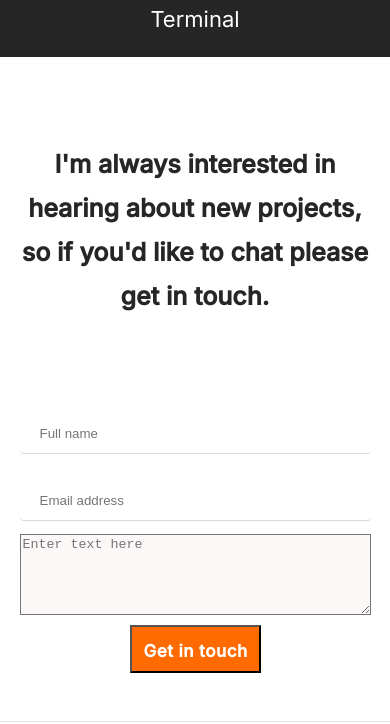
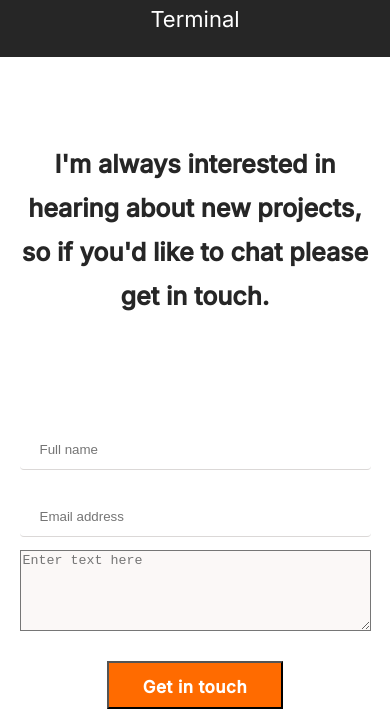
Before and after one commit to SSEKPIUS/Microverse-Portfolio, a website: page index.html in a window 390 px wide. Shown: the part 5576-6300 px from the top of the page. Drawn offline with Linux system fonts and the light colour scheme.

Commit message:
added section to footer

```diff
--- a/index.html
+++ b/index.html
@@ -228,7 +228,8 @@ don’t hestiate to contact me.
         </div>
       </section>
 
-      <section class="bottom">
+      <section>
+        <footer class="bottom">
         <div class="wrapper">
           <div class="contact">
             <div>
@@ -237,10 +238,18 @@ don’t hestiate to contact me.
               </span>
             </div>
             <div>
-              <form action="">
-                <input type="text" id="fname" name="fname" placeholder="Full name">
-                <input type="text" id="email" name="email" placeholder="Email address">
-                <textarea name="" id="" cols="10" rows="5" placeholder="Enter text here"></textarea>
+              <form action="https://formspree.io/f/xqkjbgbd"  method="post">
+                <ul>
+                  <li>
+                    <input type="text" id="fname" name="fname" placeholder="Full name" maxlength="30" required>
+                  </li>
+                  <li>
+                    <input type="email" id="email" name="email" placeholder="Email address" required>
+                  </li>
+                  <li>
+                    <textarea name="" id="" cols="10" rows="5" placeholder="Enter text here" maxlength="500" required></textarea>
+                  </li>
+                </ul>
                 <input type="submit" value="Get in touch">
               </form>
             </div>
@@ -253,6 +262,7 @@ don’t hestiate to contact me.
             <i class="fa fa-linkedin-square fa-lg" aria-hidden="true"></i>
             <i class="fa fa-twitter fa-lg" aria-hidden="true"></i>
           </div>
+        </footer>
       </section>
     </div>
 </body>
--- a/styles.css
+++ b/styles.css
@@ -504,7 +504,7 @@ header {
   background: #fbf8f7;
 }
 
-input[type=text],
+.bottom .contact input[type=text], .bottom .contact input[type=email],
 select {
   width: 100%;
   padding: 12px 20px;
@@ -515,7 +515,11 @@ select {
   box-sizing: border-box;
 }
 
-.bottom .contact input[type=text] {
+.bottom .contact input:hover {
+  border: 1px solid rgb(51, 36, 187);
+}
+
+.bottom .contact input[type=text], .bottom .contact  input[type=email]  {
   border: none;
   border-bottom: #dbd8d7 solid 1px;
   margin: 1em 0;
@@ -536,6 +540,10 @@ select {
   color: #fff;
   align-self: center;
   margin-top: 10px;
+}
+
+.bottom .contact input:hover {
+  border: 1px solid blue !important;
 }
 
 .bottom .social {
@@ -744,6 +752,12 @@ select {
 
   .bottom .contact > div {
     flex-basis: 100%;
+    margin: 0;
+  }
+
+  .bottom .contact ul {
+    list-style: none;
+    padding: 0;
   }
 
   .bottom .contact div:first-child {
@@ -752,4 +766,16 @@ select {
     line-height: 44px;
     padding: 35px 0;
   }
+
+  .bottom .contact  input[type=text], .bottom .contact  input[type=email] {
+    width: 100%;
+  }
+
+  .bottom .contact input[type=submit] {
+    width: 50%;
+  }
+
+  .bottom .contact form textarea {
+    width: 100%;
+  }
 }
```
